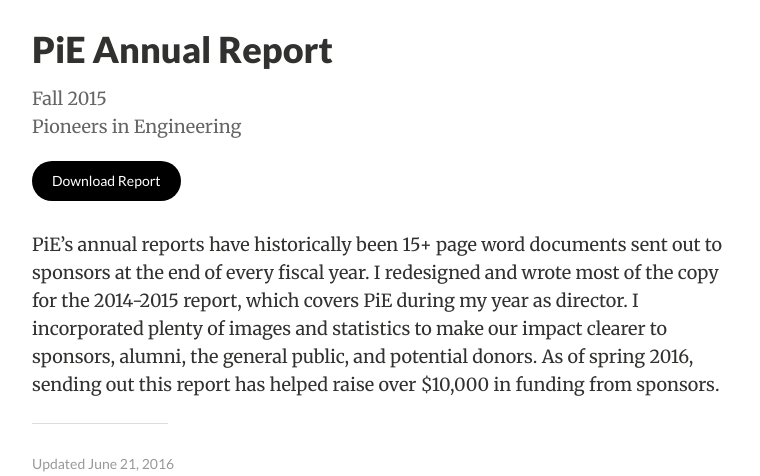
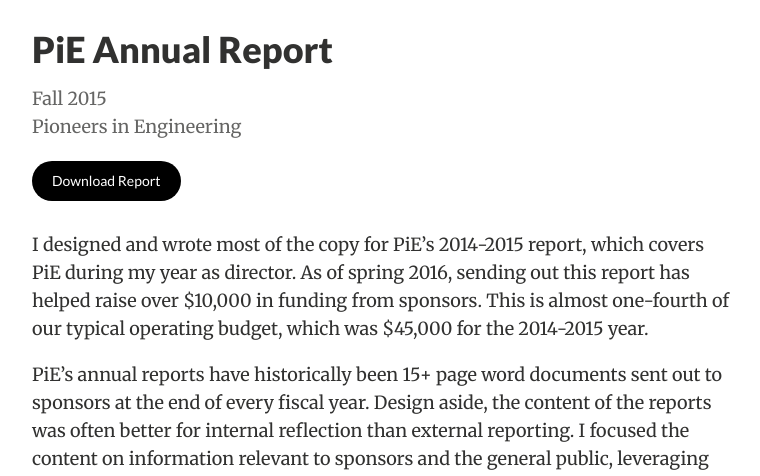
Before and after one commit to candychang/candychang.github.io, a Jekyll site: the page built from _posts/portfolio/2016-06-21-annual-report.markdown, in a window 1280 px wide. Shown: the part 956-1432 px from the top of the page, without its empty margins (258-1018 px from the left). Built offline with Jekyll 4.4.1, drawn with Linux system fonts in a browser that asks for light colours; some of the changed text lies outside the part shown.

Commit message:
made content changes based on feedback

```diff
--- a/_data/footer.yml
+++ b/_data/footer.yml
@@ -8,3 +8,6 @@
 
 - title: linkedin
   url: https://www.linkedin.com/in/candyichang
+
+- title: github
+  url: https://github.com/candychang
--- a/_posts/portfolio/2016-06-21-annual-report.markdown
+++ b/_posts/portfolio/2016-06-21-annual-report.markdown
@@ -16,9 +16,18 @@
 ---
 <a href="{{ site.url }}/assets/annual_report.pdf" class="btn">Download Report</a>
 
+I designed and wrote most of the copy for PiE's 2014-2015 report, which covers
+PiE during my year as director. As of spring 2016, sending out this report has
+helped raise over $10,000 in funding from sponsors. This is almost one-fourth of
+our typical operating budget, which was $45,000 for the 2014-2015 year.
+
 PiE's annual reports have historically been 15+ page word documents sent out to
-sponsors at the end of every fiscal year. I redesigned and wrote most of the
-copy for the 2014-2015 report, which covers PiE during my year as director.
-I incorporated plenty of images and statistics to make our impact clearer to
-sponsors, alumni, the general public, and potential donors. As of spring 2016,
-sending out this report has helped raise over $10,000 in funding from sponsors.
+sponsors at the end of every fiscal year. Design aside, the content of the
+reports was often better for internal reflection than external reporting.
+I focused the content on information relevant to sponsors and the general
+public, leveraging photos and graphics to show our accomplishments.
+
+<img src="{{ site.url }}/images/pie_report_2014_samples.jpg" alt="old PiE report finances page" itemprop="image">
+<figcaption>Financials pages from the old report.</figcaption>
+<img src="{{ site.url }}/images/pie_report_donors_sample.jpg" alt = "redesigned PiE report  finances page" itemprop="image">
+<figcaption>The redesigned financials pages in the 2015 report.</figcaption>
--- a/slick/slick-theme.scss
+++ b/slick/slick-theme.scss
@@ -10,7 +10,7 @@
 $slick-font-path: "./fonts/" !default;
 $slick-font-family: "slick" !default;
 $slick-loader-path: "./" !default;
-$slick-arrow-color: white !default;
+$slick-arrow-color: black !default;
 $slick-dot-color: black !default;
 $slick-dot-color-active: $slick-dot-color !default;
 $slick-prev-character: "\2190" !default;
```
Also changed, not shown: _posts/portfolio/2016-06-18-captureproof.markdown (+17 -0 lines), _posts/portfolio/2016-06-22-zest.markdown (+15 -16 lines), _posts/portfolio/2016-06-23-bernal-heights.markdown (+9 -23 lines), slick/slick-theme.css, 2 other files.
